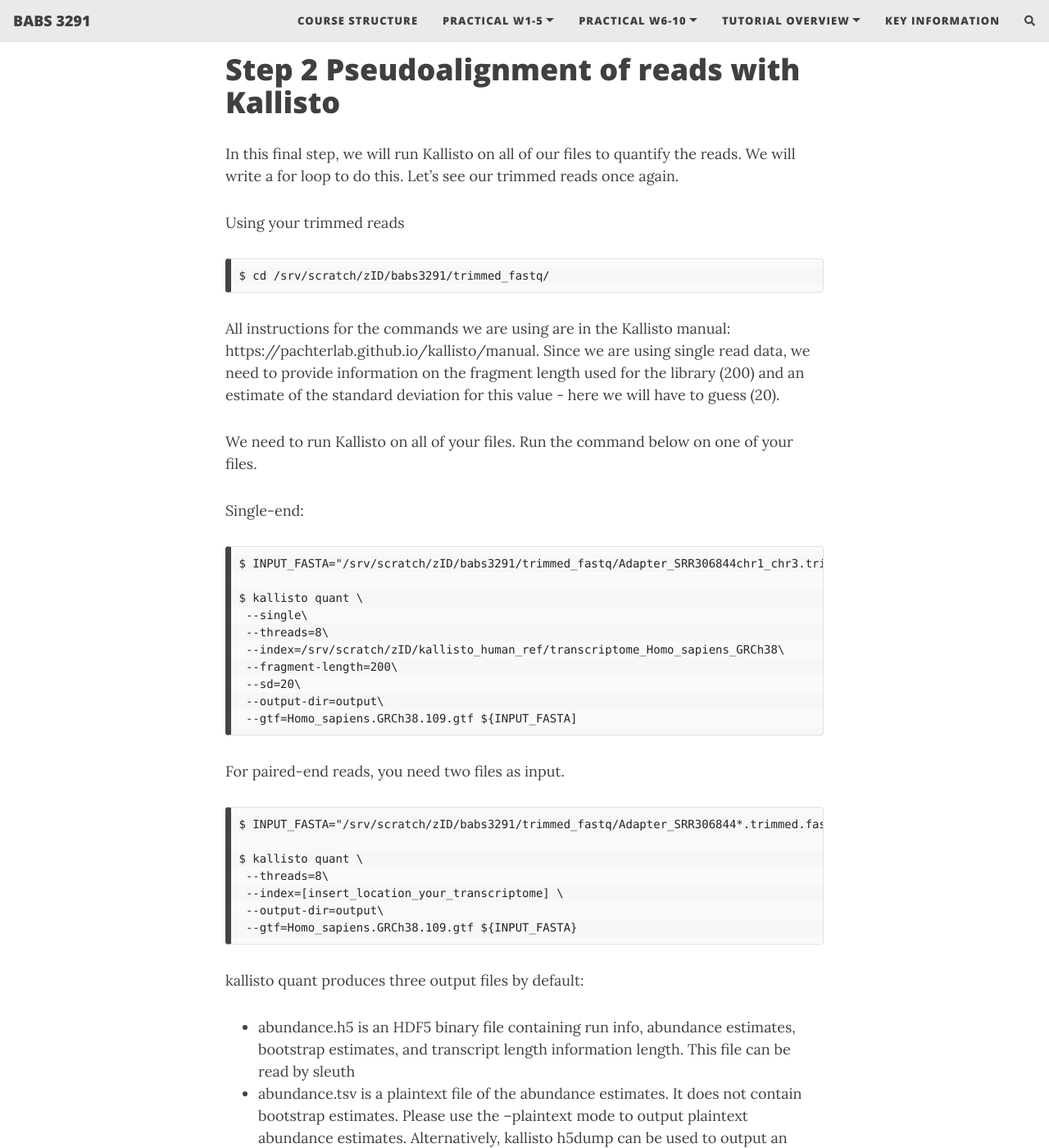
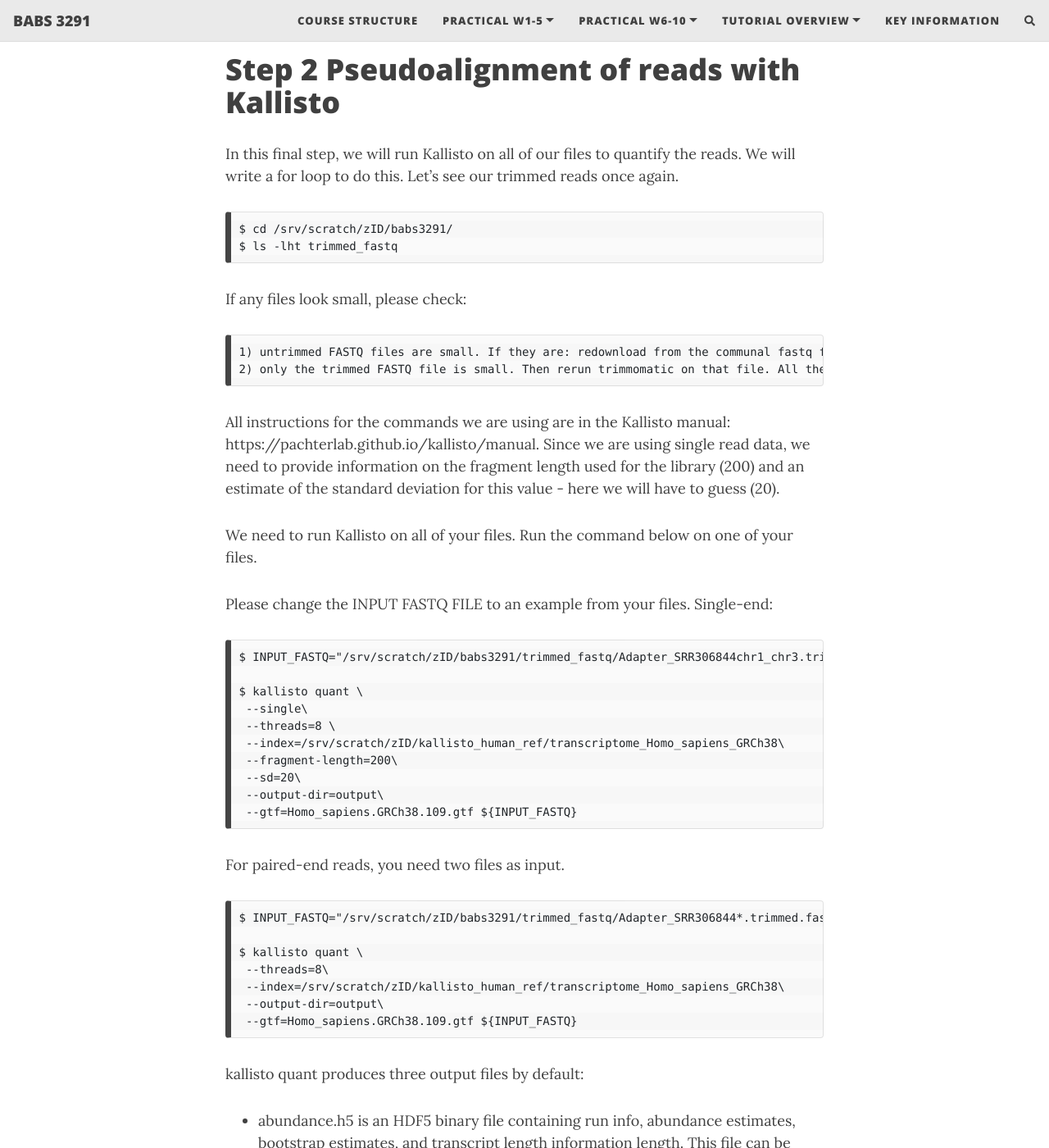
Before and after one commit to theheking/babs-rna-seq-2024, a Jekyll site: the page built from practical_overview/Week6_Alignment.md, in a window 1280 px wide and 1400 px high, scrolled down 8271 px. Shown: the whole window at 82% size. Built offline with Jekyll 4.4.1, drawn with Linux system fonts in a browser that asks for light colours; nearby versions of some CDN libraries; comment, search, counter and statistics services are not loaded; some of the changed text lies outside the part shown.

Commit message:
Update Week6_Alignment.md

```diff
--- a/practical_overview/Week6_Alignment.md
+++ b/practical_overview/Week6_Alignment.md
@@ -227,7 +227,7 @@ First, we must download the reference files from (https://asia.ensembl.org/info/
 
 Remember to request resources using qsub (NB. you do not get online access when not on the login node)
 
-        $ qsub -I
+        $ qsub -I -l select=1:ncpus=2:mem=8gb,walltime=3:00:00
         $ cd /srv/scratch/zID/kallisto_human_ref/
 
 
@@ -248,38 +248,43 @@ Step 2 Pseudoalignment of reads with Kallisto
 ============================================
 In this final step, we will run Kallisto on all of our files to quantify the reads. We will write a for loop to do this. Let's see our trimmed reads once again.
 
-Using your trimmed reads
+    $ cd /srv/scratch/zID/babs3291/
+    $ ls -lht trimmed_fastq
 
-    $ cd /srv/scratch/zID/babs3291/trimmed_fastq/
+If any files look small, please check:
+
+    1) untrimmed FASTQ files are small. If they are: redownload from the communal fastq folder: `/srv/scratch/babs3291/`.
+    2) only the trimmed FASTQ file is small. Then rerun trimmomatic on that file. All the how-to is on previous weeks.
+
 
 All instructions for the commands we are using are in the Kallisto manual: https://pachterlab.github.io/kallisto/manual. Since we are using single read data, we need to provide information on the fragment length used for the library (200) and an estimate of the standard deviation for this value - here we will have to guess (20).
 
 We need to run Kallisto on all of your files. Run the command below on one of your files.
 
+Please change the INPUT FASTQ FILE to an example from your files.
 Single-end:
 
-
-    $ INPUT_FASTA="/srv/scratch/zID/babs3291/trimmed_fastq/Adapter_SRR306844chr1_chr3.trimmed.fastq.gz"
+    $ INPUT_FASTQ="/srv/scratch/zID/babs3291/trimmed_fastq/Adapter_SRR306844chr1_chr3.trimmed.fastq.gz"
 
     $ kallisto quant \
      --single\
-     --threads=8\
+     --threads=8 \
      --index=/srv/scratch/zID/kallisto_human_ref/transcriptome_Homo_sapiens_GRCh38\
      --fragment-length=200\
      --sd=20\
      --output-dir=output\
-     --gtf=Homo_sapiens.GRCh38.109.gtf ${INPUT_FASTA]
+     --gtf=Homo_sapiens.GRCh38.109.gtf ${INPUT_FASTQ}
 
 
 For paired-end reads, you need two files as input.
 
-    $ INPUT_FASTA="/srv/scratch/zID/babs3291/trimmed_fastq/Adapter_SRR306844*.trimmed.fastq.gz"
+    $ INPUT_FASTQ="/srv/scratch/zID/babs3291/trimmed_fastq/Adapter_SRR306844*.trimmed.fastq.gz"
 
     $ kallisto quant \
      --threads=8\
-     --index=[insert_location_your_transcriptome] \
+     --index=/srv/scratch/zID/kallisto_human_ref/transcriptome_Homo_sapiens_GRCh38\
      --output-dir=output\
-     --gtf=Homo_sapiens.GRCh38.109.gtf ${INPUT_FASTA}
+     --gtf=Homo_sapiens.GRCh38.109.gtf ${INPUT_FASTQ}
 
 
 
@@ -291,7 +296,10 @@ kallisto quant produces three output files by default:
 
  Lets have a look at what the file contains a list of abundances (counts) shows.
 
-    $ head -n 100 abundance.tsv
+Find the folder which contains your
+
+    $ tree
+    $ head -n 100 output/abundance.tsv
 
 Next, you will have to calculate an abundance.tsv file for every sample.
 
@@ -301,6 +309,7 @@ Like when you performed trimming, you will need to first request enough computat
 
 If you have single-end reads.
 
+    $ cd /srv/scratch/zID/babs3291/trimmed_fastq/
     $ for infile in *.trimmed.fastq.gz
           do
           base=$(basename ${infile} trimmed.fastq.gz)
@@ -312,8 +321,7 @@ If you have single-end reads.
            --fragment-length=200\
            --sd=20\
            --output-dir=${outdir}\
-           --gtf=Homo_sapiens.GRCh38.109.gtf ${infile}
-
+           --gtf=/srv/scratch/zID/kallisto_human_ref/Homo_sapiens.GRCh38.109.gtf ${infile}
       done
 
 
@@ -327,9 +335,9 @@ If you have paired-end reads. **Hint: check the string provided as the second pa
           infiles="${base}*trimmed.fastq.gz"
           kallisto quant \
            --threads=8 \
-           --index=/srv/scratch/z5342988/transcriptome_Homo_sapiens_GRCh38 \
+           --index=/srv/scratch/zID/transcriptome_Homo_sapiens_GRCh38 \
            --output-dir=${outdir} \
-           --gtf=Homo_sapiens.GRCh38.109.gtf ${infiles}
+           --gtf=/srv/scratch/zID/kallisto_human_ref/Homo_sapiens.GRCh38.109.gtf ${infiles}
 
       done
 
```
